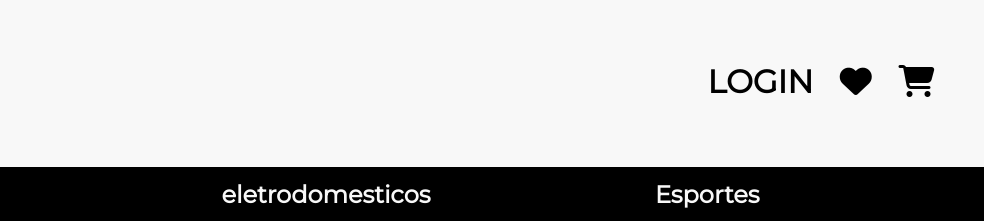
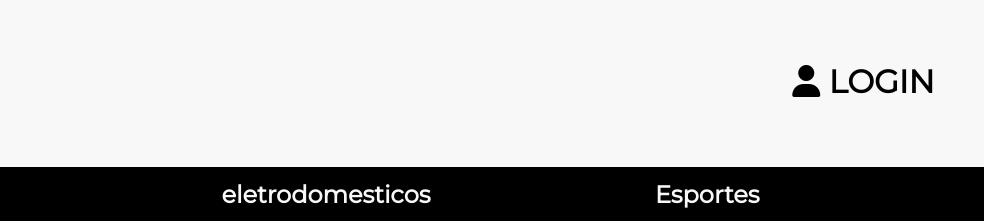
Before and after one commit to alexcsales/Sundries-store, a plain HTML site: page index.html in a window 1280 px wide. Shown: the top 221 px of the page, 296-1280 px from the left. Drawn offline with Linux system fonts and the light colour scheme.

Commit message:
Changing the icon and adding the login reference.

```diff
--- a/index.html
+++ b/index.html
@@ -25,13 +25,14 @@
         <h1 class="cabecalho__logo___titulo">Loja Aleatória</h1>
         <h2><img src="img/logo.jpg" alt="Logo" class="cabecalho__logo___imagem"></h2>
       </div>
-    <nav class="cabecalho__atalhos">
-        <ul>
-          <li class="cabecalho__atalho___link"><a class="cabecalho__atalho___texto" href="#">Login</a></li>
-          <li class="cabecalho__atalho___link"><a class="cabecalho__atalho___texto" href="#"><i class="fa-solid fa-heart"></i></a></li>
-          <li class="cabecalho__atalho___link"><a class="cabecalho__atalho___texto" href="#" a><i class="fa-solid fa-cart-shopping"></i></a></li>
-        </ul>
-      </nav>
+    <div class="cabecalho__atalhos">
+        <nav>
+          <ul>
+            <li class="cabecalho__atalho___link"><a class="cabecalho__atalho___texto" href="login.html"><i
+                  class="fa-solid fa-user"></i> Login</a></li>
+          </ul>
+        </nav>
+      </div>
     </div>
     <div class="cabecalho__navegacao">
       <ul>
```
